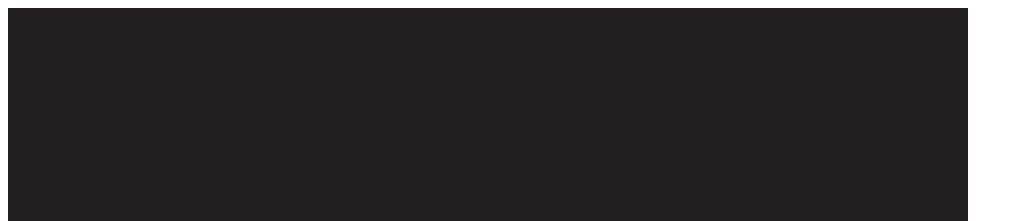
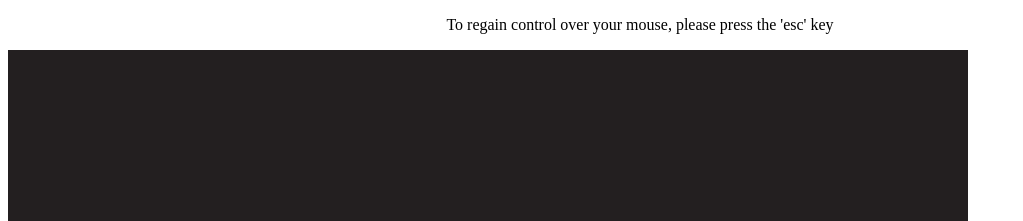
Before and after one commit to bfsinger/marblegame, a plain HTML site: page index.html in a window 1280 px wide. Shown: the top 221 px of the page, without its empty margins (0-1023 px from the left). Drawn offline with Linux system fonts and the light colour scheme; no server answers.

Commit message:
no message

```diff
--- a/index.html
+++ b/index.html
@@ -10,6 +10,7 @@
     </script>
   </head>
   <body>
+   <p style="text-align: center;">To regain control over your mouse, please press the 'esc' key</p>
     <div id="unityContainer" style="width: 960px; height: 600px; margin: auto"></div>
   </body>
 </html>
```
